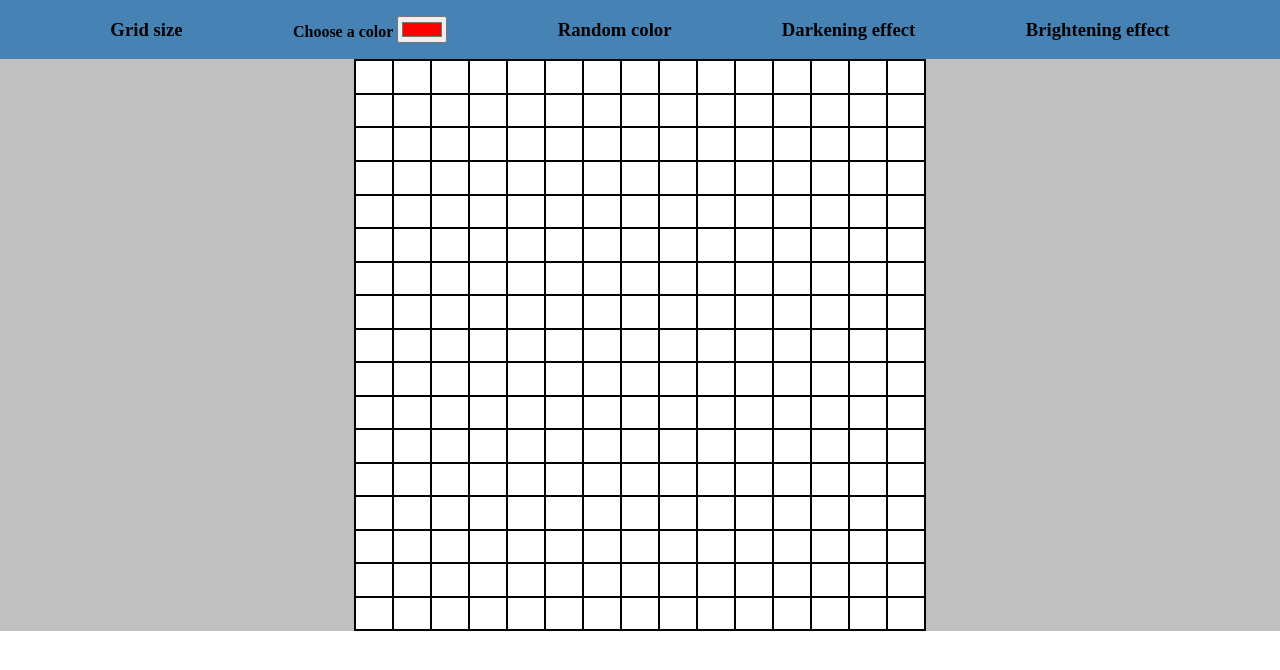
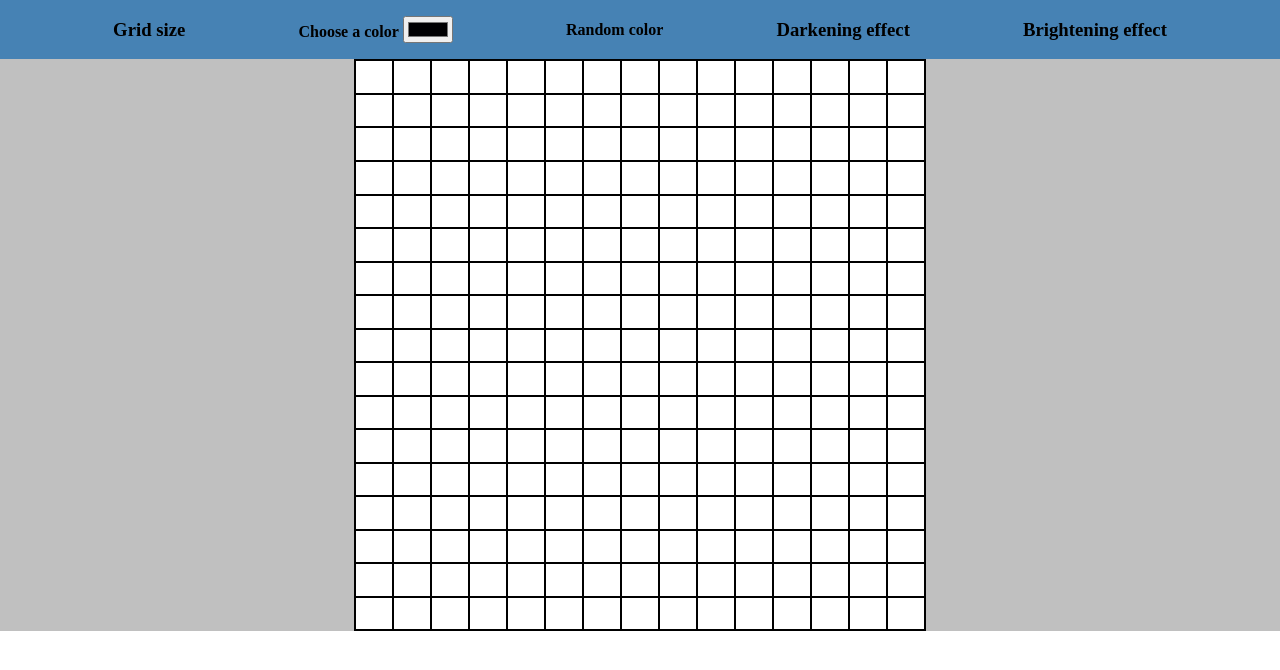
Before and after one commit to CamilleOnoda/etch-a-sketch, a plain HTML site: page index.html in a window 1280 px wide. Drawn offline with Linux system fonts and the light colour scheme.

Commit message:
Create a color picker

```diff
--- a/index.html
+++ b/index.html
@@ -13,9 +13,9 @@
             <h3>Grid size</h3>
             <div class="color">
                 <label for="color-picker">Choose a color</label>
-                <input type="color" value="#ff0000" id="color-picker">
+                <input type="color" id="colorPicker" value="#000002">
             </div>
-            <h3>Random color</h3>
+            <label for="color-picker">Random color</label>
             <h3>Darkening effect</h3>
             <h3>Brightening effect</h3>
         </div>
```
